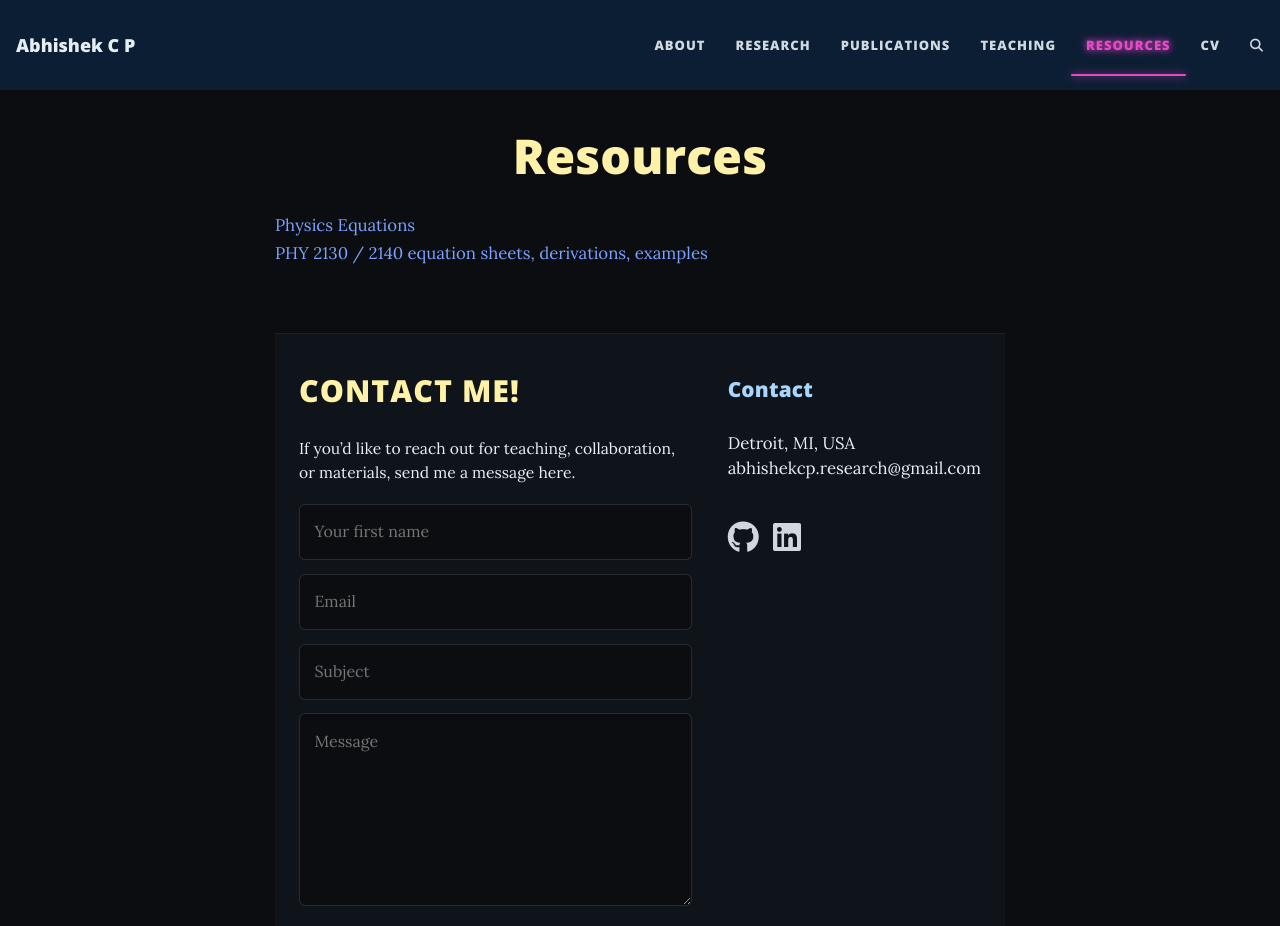
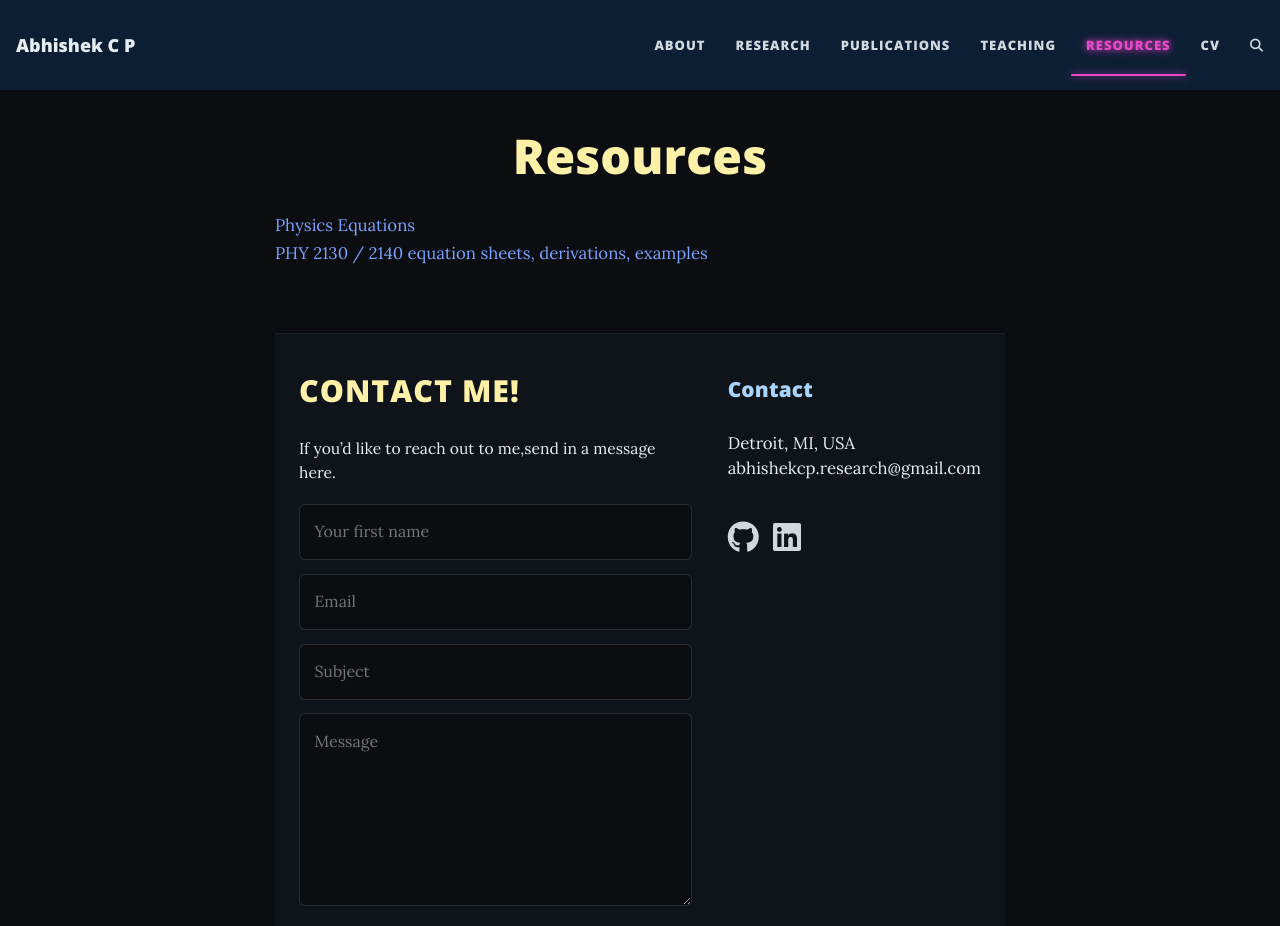
Before and after one commit to abhishek-c-p/abhishek-c-p.github.io, a Jekyll site: the page built from resources.md, in a window 1280 px wide and 1301 px high. Shown: the top 926 px of the window. Built offline with Jekyll 4.4.1, drawn with Linux system fonts in a browser that asks for light colours; comment, search, counter and statistics services are not loaded.

Commit message:
Update resources.md

```diff
--- a/resources.md
+++ b/resources.md
@@ -22,7 +22,7 @@ permalink: /resources/
     <div class="rcf-form">
       <h2>CONTACT ME!</h2>
       <p class="rcf-sub">
-        If you’d like to reach out for teaching, collaboration, or materials, send me a message here.
+        If you’d like to reach out to me,send in a message here.
       </p>
 
       <form action="https://formspree.io/f/xyzveolr" method="POST">
```
